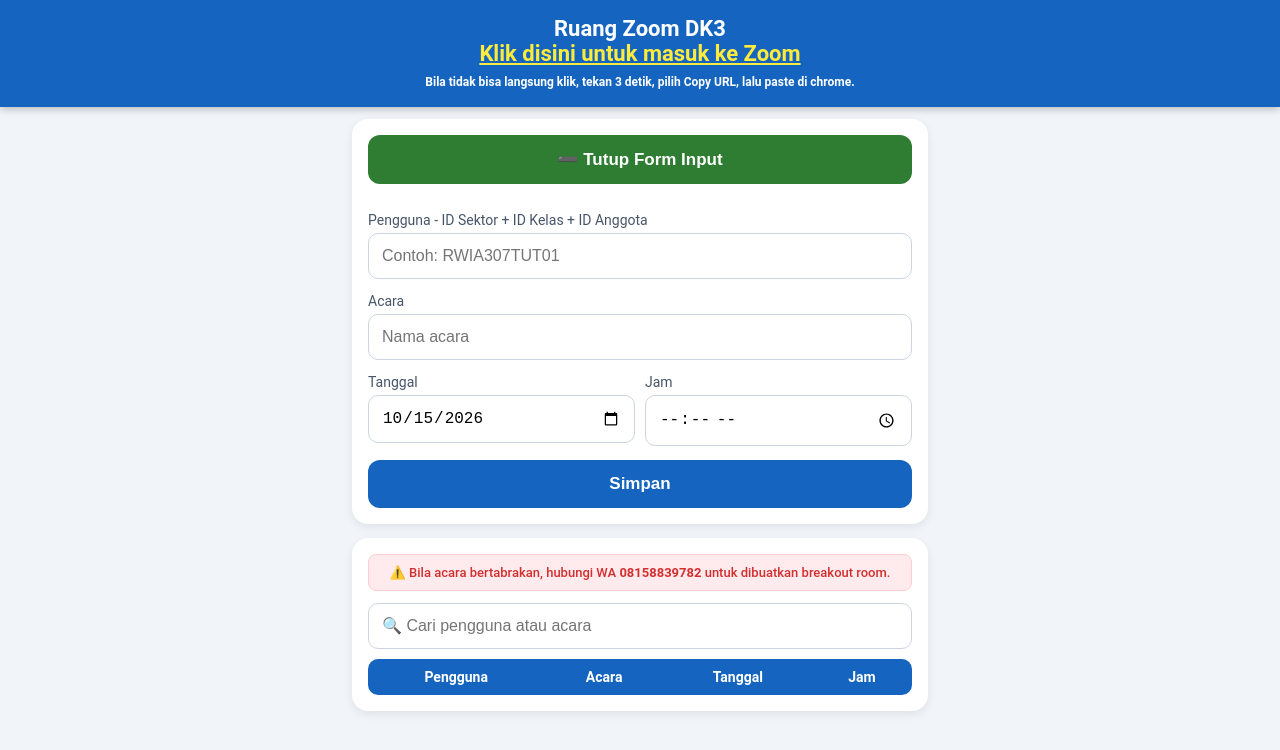
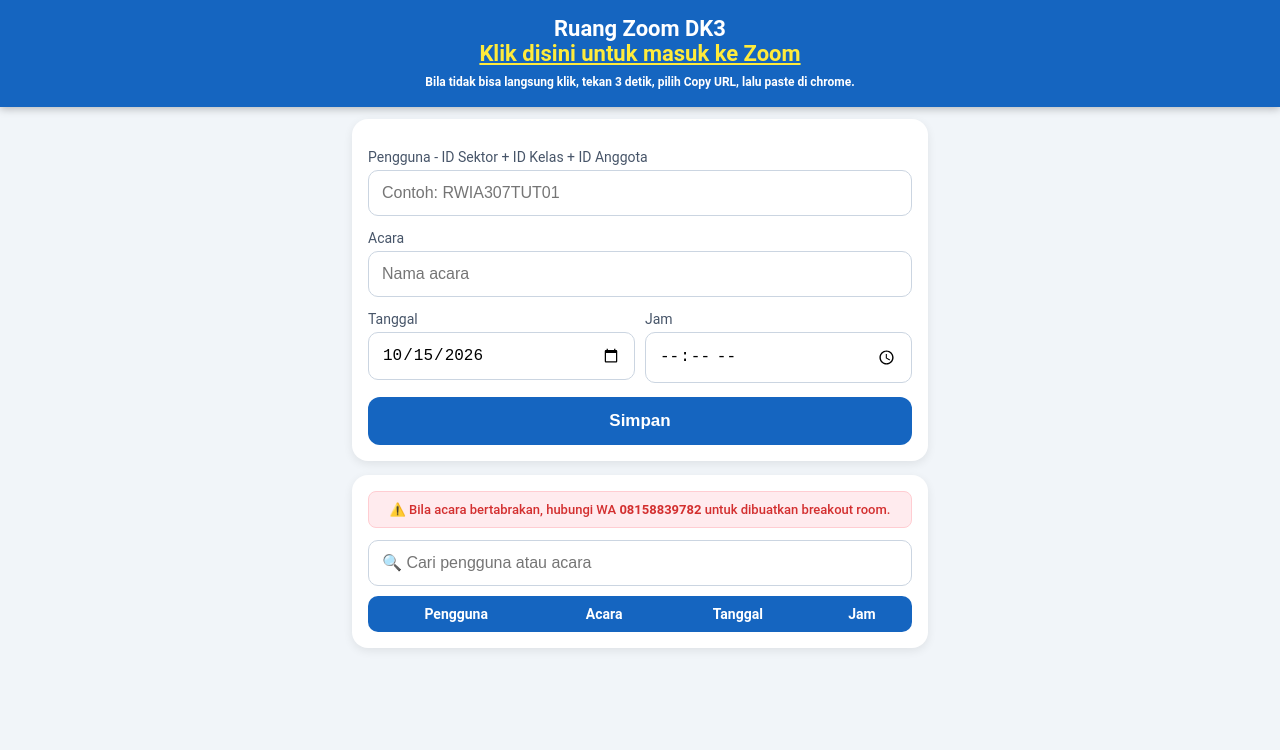
Before and after one commit to jack3prof/jadwalzoom, a plain HTML site: page index.html in a window 1280 px wide. Both pictures are taken after a click on the button "➕ Input Jadwal". Drawn offline with Linux system fonts and the light colour scheme; no server answers.

```diff
--- a/index.html
+++ b/index.html
@@ -441,18 +441,15 @@
         // TOGGLE FORM INPUT
         // =========================
 
-        function toggleForm() {
-            let formContainer = document.getElementById("formContainer");
-            let btnToggle = document.getElementById("btnToggleForm");
+function toggleForm() {
+    let btnToggle = document.getElementById("btnToggleForm");
+    let formContainer = document.getElementById("formContainer");
 
-            if (formContainer.style.display === "none") {
-                formContainer.style.display = "block";
-                btnToggle.innerHTML = "➖ Tutup Form Input";
-            } else {
-                formContainer.style.display = "none";
-                btnToggle.innerHTML = "➕ Input Jadwal";
-            }
-        }
+    // Sembunyikan tombol "Input Jadwal"
+    btnToggle.style.display = "none";
+    // Tampilkan form isian sampai simpan
+    formContainer.style.display = "block";
+}
 
         // =========================
         // DEFAULT TANGGAL HARI INI
```
